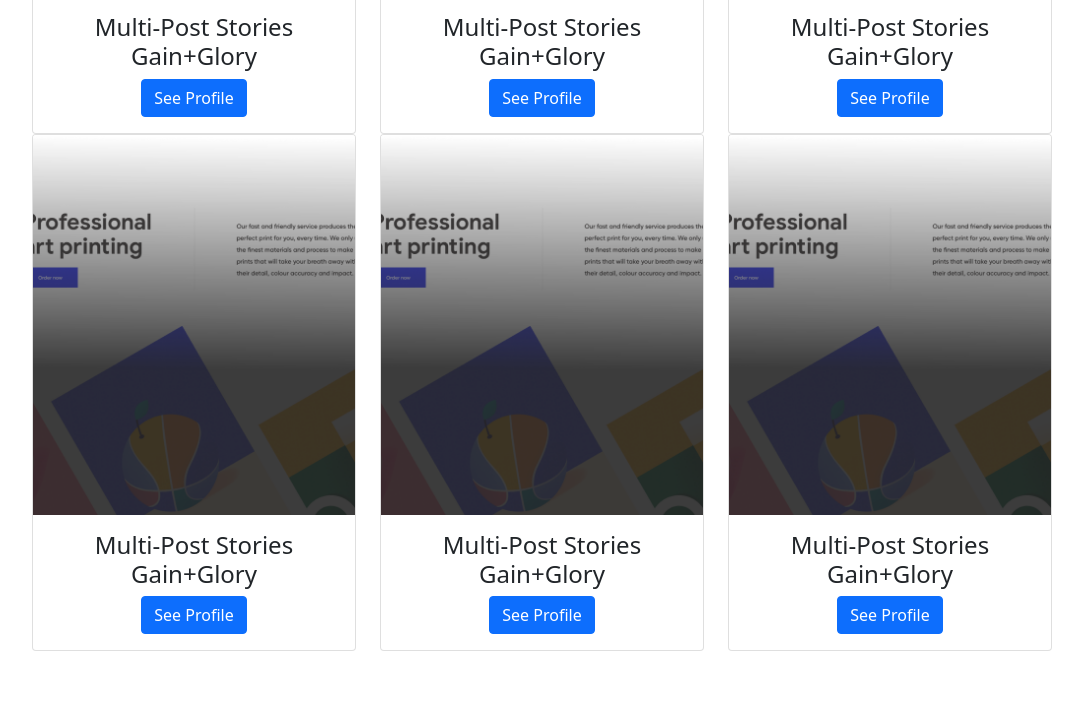
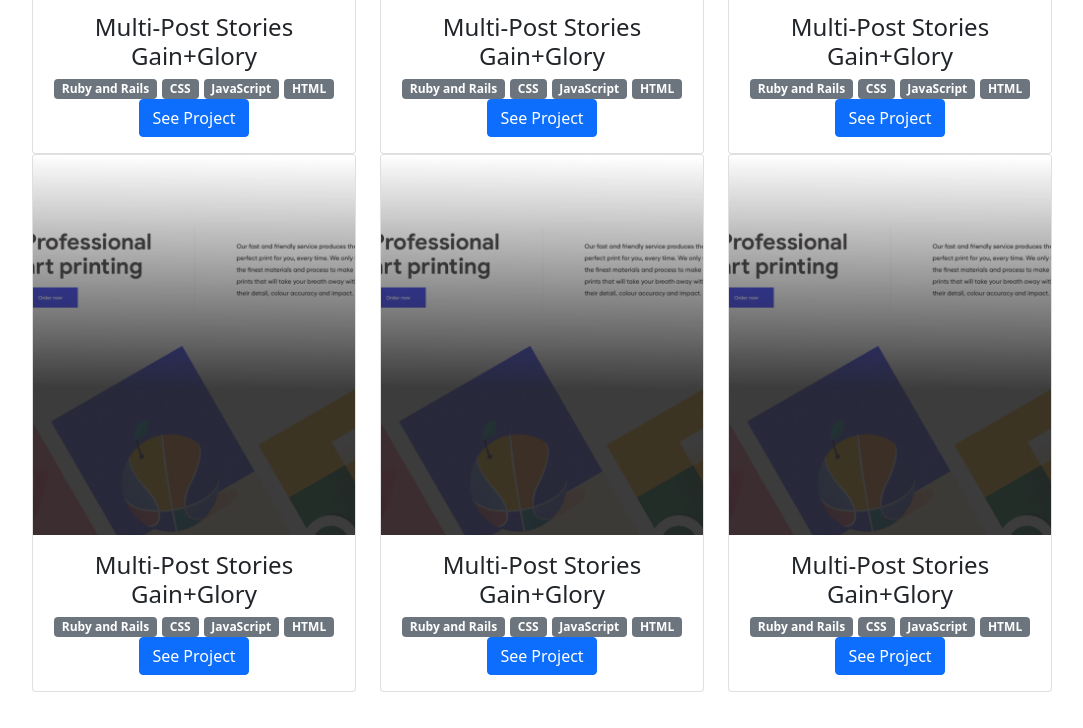
Before and after one commit to AntonioHincapie/bootstrap_portfolio, a plain HTML site: page index.html in a window 1280 px wide. Shown: the part 870-1598 px from the top of the page, without its empty margins (98-1181 px from the left). Before the commit the page ends 1569 px from the top, so only its background shows below. Drawn offline with nearby package versions, Linux system fonts and the light colour scheme.

Commit message:
Update index.html
-Added banges for the cards of the project.

```diff
--- a/index.html
+++ b/index.html
@@ -53,9 +53,13 @@
             <img class="card-img-top" src="./images/Img-Placeholder2.png" alt="Project1">
             <div class="card-body">
               <h4 class="card-title">Multi-Post Stories Gain+Glory</h4>
-              <span class="badge bg-secondary"></span>
-              <span class="badge bg-secondary"></span>
-              <a href="#" class="btn btn-primary">See Profile</a>
+              <div class="d-flex justify-content-evenly">
+                <span class="badge bg-secondary">Ruby and Rails</span>
+                <span class="badge bg-secondary">CSS</span>
+                <span class="badge bg-secondary">JavaScript</span>
+                <span class="badge bg-secondary">HTML</span>
+              </div>
+              <a href="#" class="btn btn-primary">See Project</a>
             </div>
           </div>
         </div>
@@ -64,9 +68,13 @@
             <img class="card-img-top" src="./images/Img-Placeholder2.png" alt="Project1">
             <div class="card-body">
               <h4 class="card-title">Multi-Post Stories Gain+Glory</h4>
-              <span class="badge bg-secondary"></span>
-              <span class="badge bg-secondary"></span>
-              <a href="#" class="btn btn-primary">See Profile</a>
+              <div class="d-flex justify-content-evenly">
+                <span class="badge bg-secondary">Ruby and Rails</span>
+                <span class="badge bg-secondary">CSS</span>
+                <span class="badge bg-secondary">JavaScript</span>
+                <span class="badge bg-secondary">HTML</span>
+              </div>
+              <a href="#" class="btn btn-primary">See Project</a>
             </div>
           </div>
         </div>
@@ -75,9 +83,13 @@
             <img class="card-img-top" src="./images/Img-Placeholder2.png" alt="Project1">
             <div class="card-body">
               <h4 class="card-title">Multi-Post Stories Gain+Glory</h4>
-              <span class="badge bg-secondary"></span>
-              <span class="badge bg-secondary"></span>
-              <a href="#" class="btn btn-primary">See Profile</a>
+              <div class="d-flex justify-content-evenly">
+                <span class="badge bg-secondary">Ruby and Rails</span>
+                <span class="badge bg-secondary">CSS</span>
+                <span class="badge bg-secondary">JavaScript</span>
+                <span class="badge bg-secondary">HTML</span>
+              </div>
+              <a href="#" class="btn btn-primary">See Project</a>
             </div>
           </div>
         </div>
@@ -86,9 +98,13 @@
             <img class="card-img-top" src="./images/Img-Placeholder2.png" alt="Project1">
             <div class="card-body">
               <h4 class="card-title">Multi-Post Stories Gain+Glory</h4>
-              <span class="badge bg-secondary"></span>
-              <span class="badge bg-secondary"></span>
-              <a href="#" class="btn btn-primary">See Profile</a>
+              <div class="d-flex justify-content-evenly">
+                <span class="badge bg-secondary">Ruby and Rails</span>
+                <span class="badge bg-secondary">CSS</span>
+                <span class="badge bg-secondary">JavaScript</span>
+                <span class="badge bg-secondary">HTML</span>
+              </div>
+              <a href="#" class="btn btn-primary">See Project</a>
             </div>
           </div>
         </div>
@@ -97,9 +113,13 @@
             <img class="card-img-top" src="./images/Img-Placeholder2.png" alt="Project1">
             <div class="card-body">
               <h4 class="card-title">Multi-Post Stories Gain+Glory</h4>
-              <span class="badge bg-secondary"></span>
-              <span class="badge bg-secondary"></span>
-              <a href="#" class="btn btn-primary">See Profile</a>
+              <div class="d-flex justify-content-evenly">
+                <span class="badge bg-secondary">Ruby and Rails</span>
+                <span class="badge bg-secondary">CSS</span>
+                <span class="badge bg-secondary">JavaScript</span>
+                <span class="badge bg-secondary">HTML</span>
+              </div>
+              <a href="#" class="btn btn-primary">See Project</a>
             </div>
           </div>
         </div>
@@ -108,9 +128,13 @@
             <img class="card-img-top" src="./images/Img-Placeholder2.png" alt="Project1">
             <div class="card-body">
               <h4 class="card-title">Multi-Post Stories Gain+Glory</h4>
-              <span class="badge bg-secondary"></span>
-              <span class="badge bg-secondary"></span>
-              <a href="#" class="btn btn-primary">See Profile</a>
+              <div class="d-flex justify-content-evenly">
+                <span class="badge bg-secondary">Ruby and Rails</span>
+                <span class="badge bg-secondary">CSS</span>
+                <span class="badge bg-secondary">JavaScript</span>
+                <span class="badge bg-secondary">HTML</span>
+              </div>
+              <a href="#" class="btn btn-primary">See Project</a>
             </div>
           </div>
         </div>
```
